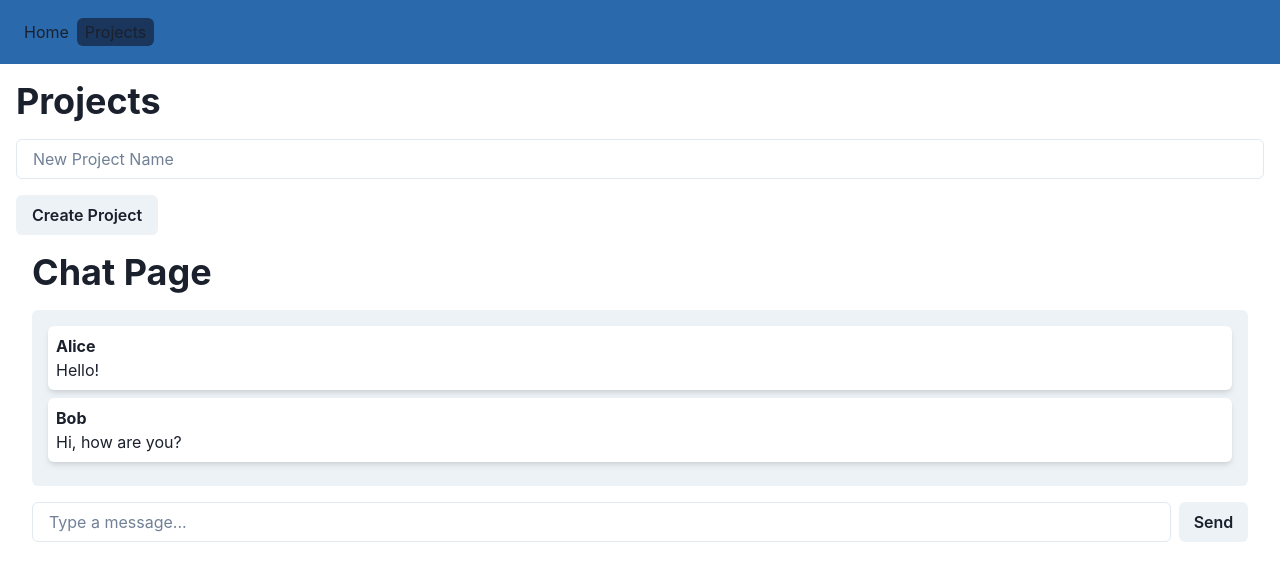
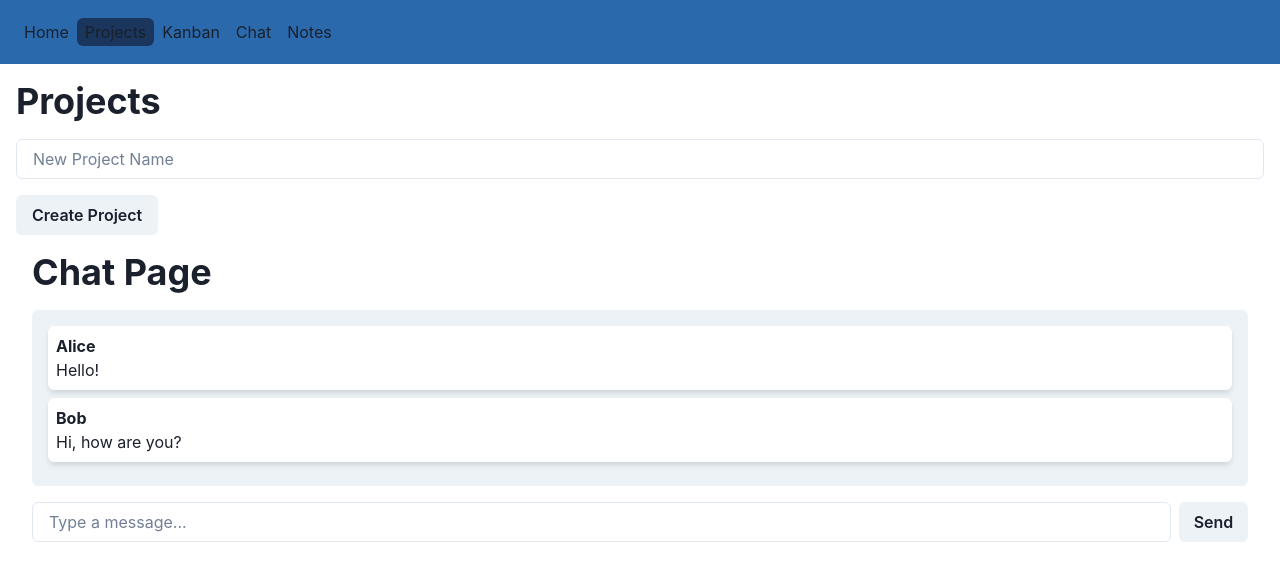
Before and after one commit to GPT-Engineer-App/collaborate-board-chat, a React (Vite) app: page /projects/1/chat in a window 1280 px wide. Shown: the top 580 px of the page. Built offline with nearby package versions, Linux system fonts and the light colour scheme.

Commit message:
Updated navigation to show links for Kanban, Chat, and Notes pages once a project is selected. Cleverly hid project selection once a project is selected.

```diff
--- a/src/components/Navbar.jsx
+++ b/src/components/Navbar.jsx
@@ -1,7 +1,10 @@
 import { Box, Flex, Link } from "@chakra-ui/react";
-import { NavLink } from "react-router-dom";
+import { NavLink, useLocation } from "react-router-dom";
 
 const Navbar = () => {
+  const location = useLocation();
+  const isProjectSelected = location.pathname.startsWith("/projects/");
+
   return (
     <Box bg="brand.700" px={4}>
       <Flex h={16} alignItems="center" justifyContent="space-between">
@@ -12,6 +15,19 @@ const Navbar = () => {
           <Link as={NavLink} to="/projects" px={2} py={1} rounded="md" _hover={{ textDecoration: "none", bg: "brand.900" }} _activeLink={{ bg: "brand.900" }}>
             Projects
           </Link>
+          {isProjectSelected && (
+            <>
+              <Link as={NavLink} to={`${location.pathname}/kanban`} px={2} py={1} rounded="md" _hover={{ textDecoration: "none", bg: "brand.900" }} _activeLink={{ bg: "brand.900" }}>
+                Kanban
+              </Link>
+              <Link as={NavLink} to={`${location.pathname}/chat`} px={2} py={1} rounded="md" _hover={{ textDecoration: "none", bg: "brand.900" }} _activeLink={{ bg: "brand.900" }}>
+                Chat
+              </Link>
+              <Link as={NavLink} to={`${location.pathname}/notes`} px={2} py={1} rounded="md" _hover={{ textDecoration: "none", bg: "brand.900" }} _activeLink={{ bg: "brand.900" }}>
+                Notes
+              </Link>
+            </>
+          )}
         </Box>
       </Flex>
     </Box>
--- a/src/pages/Projects.jsx
+++ b/src/pages/Projects.jsx
@@ -1,5 +1,5 @@
 import { useEffect, useState } from "react";
-import { useNavigate, Routes, Route } from "react-router-dom";
+import { useNavigate, Routes, Route, useParams } from "react-router-dom";
 import { users } from '../data/store';
 import { Box, Button, Input, VStack, Heading } from "@chakra-ui/react";
 import { setItem, getItem, removeItem } from "../utils/storage";
@@ -15,6 +15,7 @@ const Projects = () => {
   const [newProjectName, setNewProjectName] = useState("");
   const [sessionProjects, setSessionProjects] = useState([]);
   const navigate = useNavigate();
+  const { projectId } = useParams();
 
   useEffect(() => {
     const fetchProjects = async () => {
@@ -77,6 +78,7 @@ const Projects = () => {
   return (
     <Box p={4}>
       <Heading mb={4}>Projects</Heading>
+      {!projectId && (
         <VStack spacing={4} align="start">
           <Input
             placeholder="New Project Name"
@@ -90,6 +92,7 @@ const Projects = () => {
             </Button>
           ))}
         </VStack>
+      )}
       <Routes>
         <Route path=":projectId/kanban" element={<Kanban />} />
         <Route path=":projectId/chat" element={<Chat />} />
```
Lines whose indentation alone changed are shown as unchanged.
